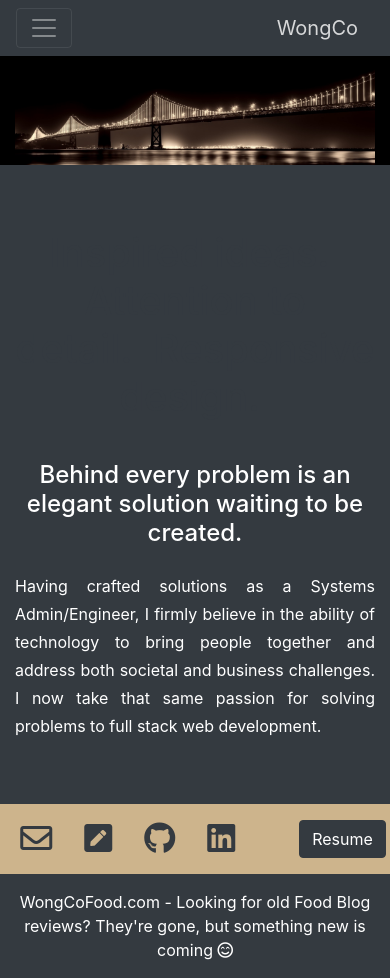
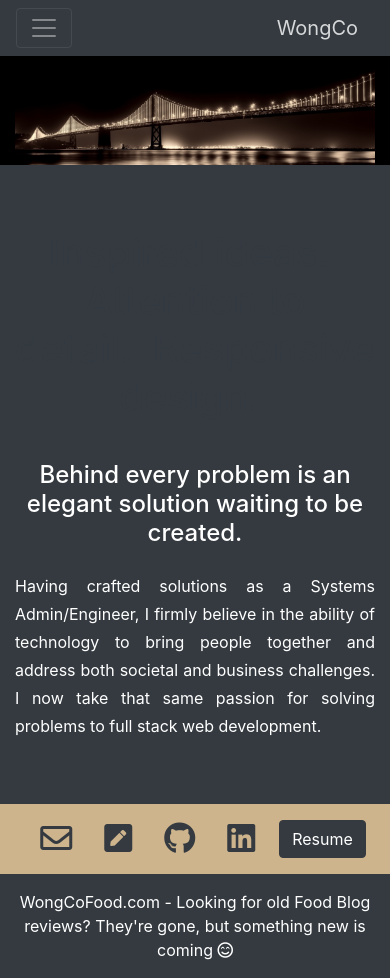
Before and after one commit to wongco/wongco.github.io, a plain HTML site: page index.html in a window 390 px wide. Drawn offline with nearby package versions, Linux system fonts and the light colour scheme.

Commit message:
update mobile responsive design

```diff
--- a/index.html
+++ b/index.html
@@ -1,7 +1,8 @@
 <!DOCTYPE html>
 <html lang="en">
 <head>
-  <meta charset="UTF-8">
+  <meta charset="utf-8">
+  <meta name="viewport" content="width=device-width, initial-scale=1, shrink-to-fit=no">
   <title>WongCo</title>
   <link rel="stylesheet" href="//use.fontawesome.com/releases/v5.4.1/css/all.css" integrity="sha384-5sAR7xN1Nv6T6+dT2mhtzEpVJvfS3NScPQTrOxhwjIuvcA67KV2R5Jz6kr4abQsz" crossorigin="anonymous">
   <link rel="stylesheet" href="//stackpath.bootstrapcdn.com/bootstrap/4.1.3/css/bootstrap.min.css" integrity="sha384-MCw98/SFnGE8fJT3GXwEOngsV7Zt27NXFoaoApmYm81iuXoPkFOJwJ8ERdknLPMO" crossorigin="anonymous">
@@ -87,7 +88,7 @@
         <div><a href="https://wongco.github.io/wongcoblog/"><i class="px-3 fas fa-pen-square fa-2x text-dark"></i></a></div>
         <div><a href="https://github.com/wongco"><i class="px-3 fab fa-github fa-2x text-dark"></i></a></div>
         <div><a href="#"><i class="px-3 fab fa-linkedin fa-2x text-dark"></i></a></div>
-        <div><a href="#" class="ml-5 py-auto btn btn-dark">Resume</a></div>
+        <div><a href="#" class="ml-2 py-auto btn btn-dark">Resume</a></div>
       </div>
   </div>
 
```
